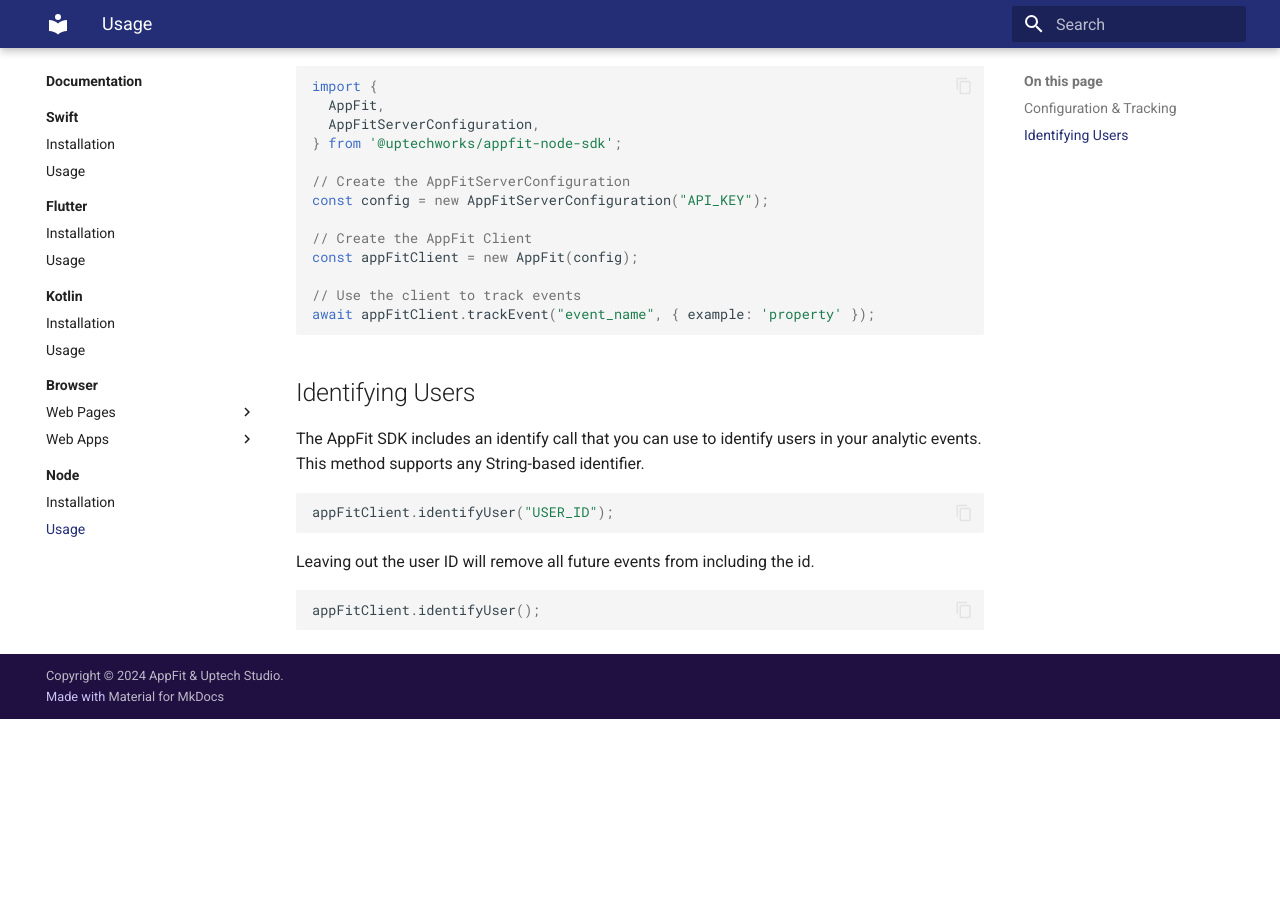
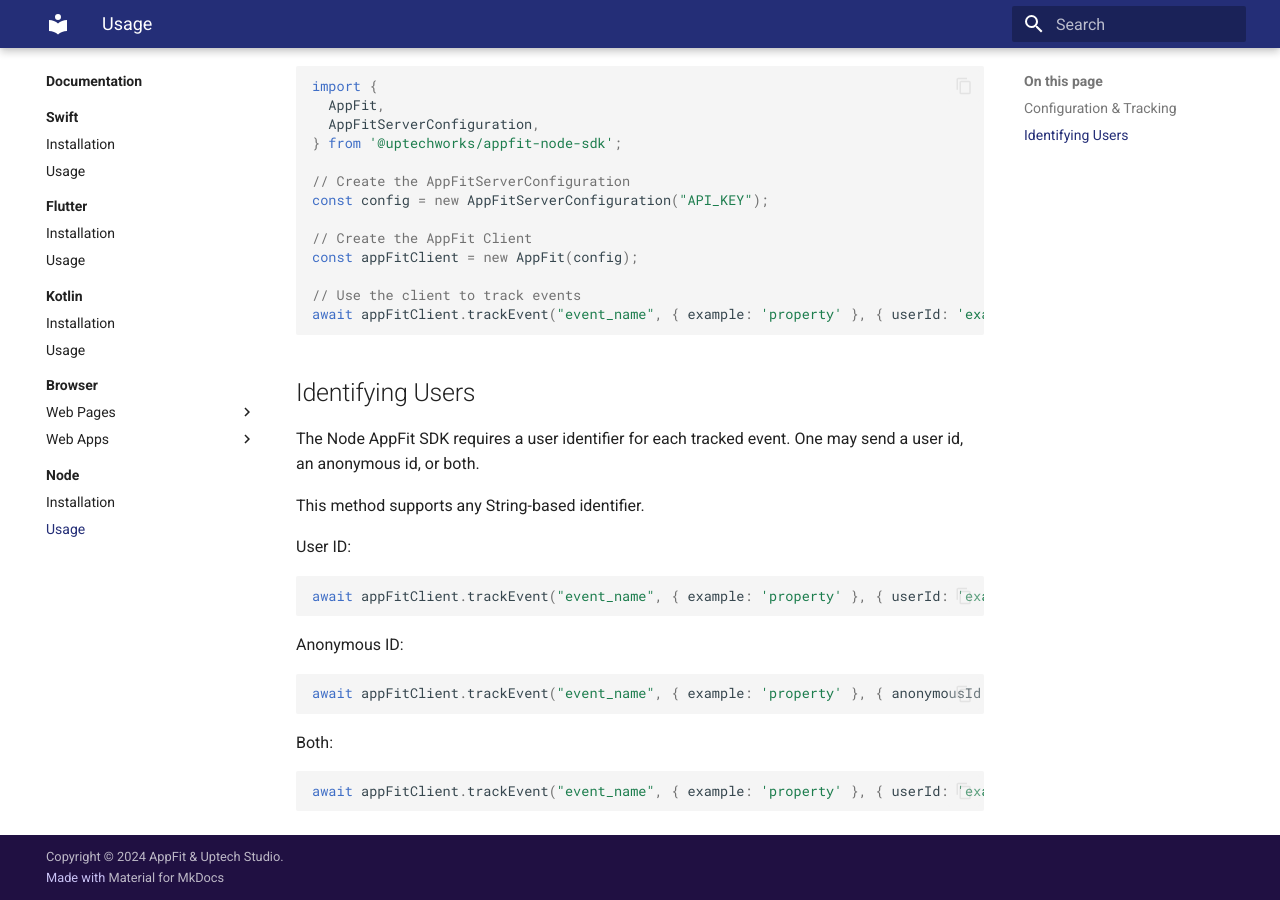
Before and after one commit to uptech/appfit-sdk-docs, an MkDocs documentation site: the page built from docs/node/usage.md, in a window 1280 px wide and 900 px high, scrolled down 598 px. Built offline with MkDocs 1.6.1 and Material for MkDocs 9.7.7, drawn with Linux system fonts in a browser that asks for light colours; before the commit the page ends 1317 px from its top, so only the background shows below that.

Commit message:
Update node usage docs
This updates the Node usage docs to reflect the actual API, now that
it is settled.

````diff
--- a/docs/node/usage.md
+++ b/docs/node/usage.md
@@ -32,20 +32,26 @@ const config = new AppFitServerConfiguration("API_KEY");
 const appFitClient = new AppFit(config);
 
 // Use the client to track events
-await appFitClient.trackEvent("event_name", { example: 'property' });
+await appFitClient.trackEvent("event_name", { example: 'property' }, { userId: 'exampleId' });
 ```
 
 ## Identifying Users
 
-The AppFit SDK includes an identify call that you can use to identify users in your analytic events.
+The Node AppFit SDK requires a user identifier for each tracked event. One may send a user id, an anonymous id, or both.
+
 This method supports any String-based identifier.
 
+User ID:
 ```javascript
-appFitClient.identifyUser("USER_ID");
+await appFitClient.trackEvent("event_name", { example: 'property' }, { userId: 'exampleId' });
 ```
 
-Leaving out the user ID will remove all future events from including the id.
+Anonymous ID:
+```javascript
+await appFitClient.trackEvent("event_name", { example: 'property' }, { anonymousId: 'example-anonymous-Id' });
+```
 
+Both:
 ```javascript
-appFitClient.identifyUser();
+await appFitClient.trackEvent("event_name", { example: 'property' }, { userId: 'exampleId', anonymousId: 'example-anonymous-Id' });
 ```
````
